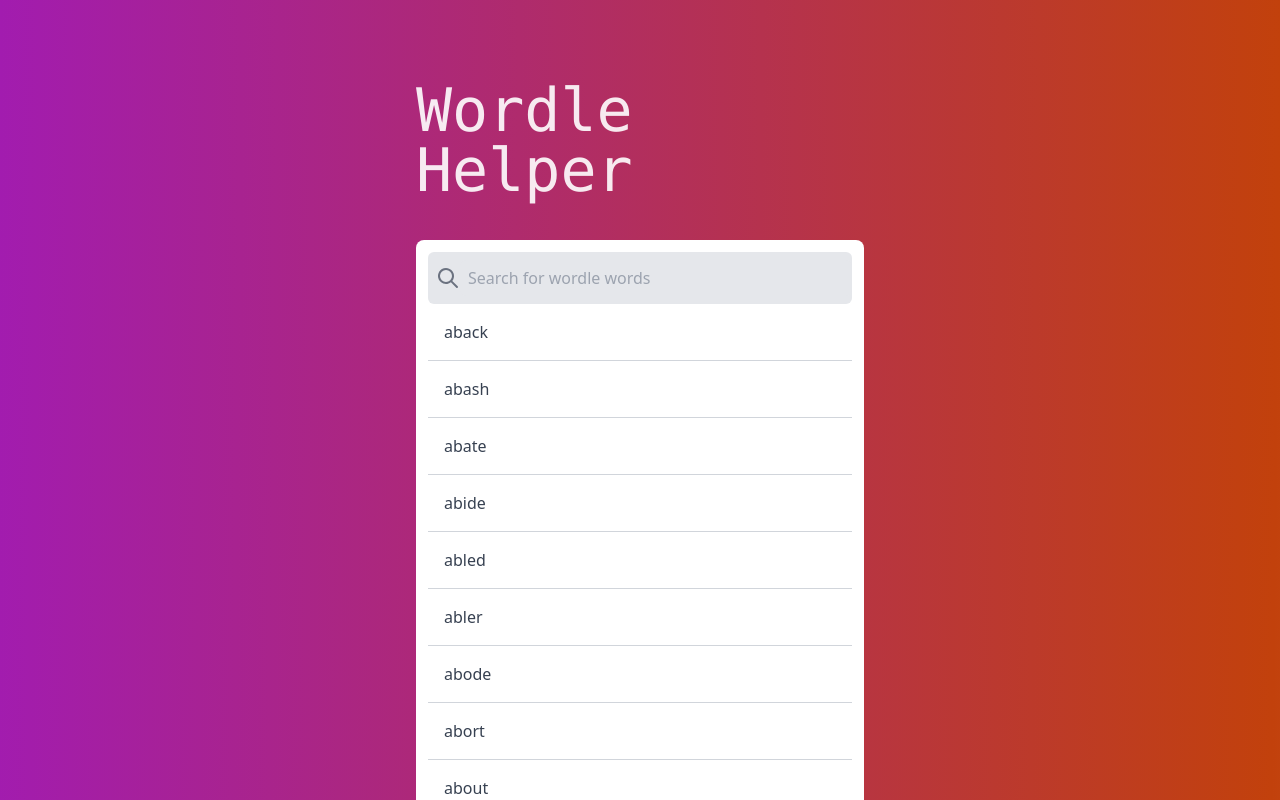
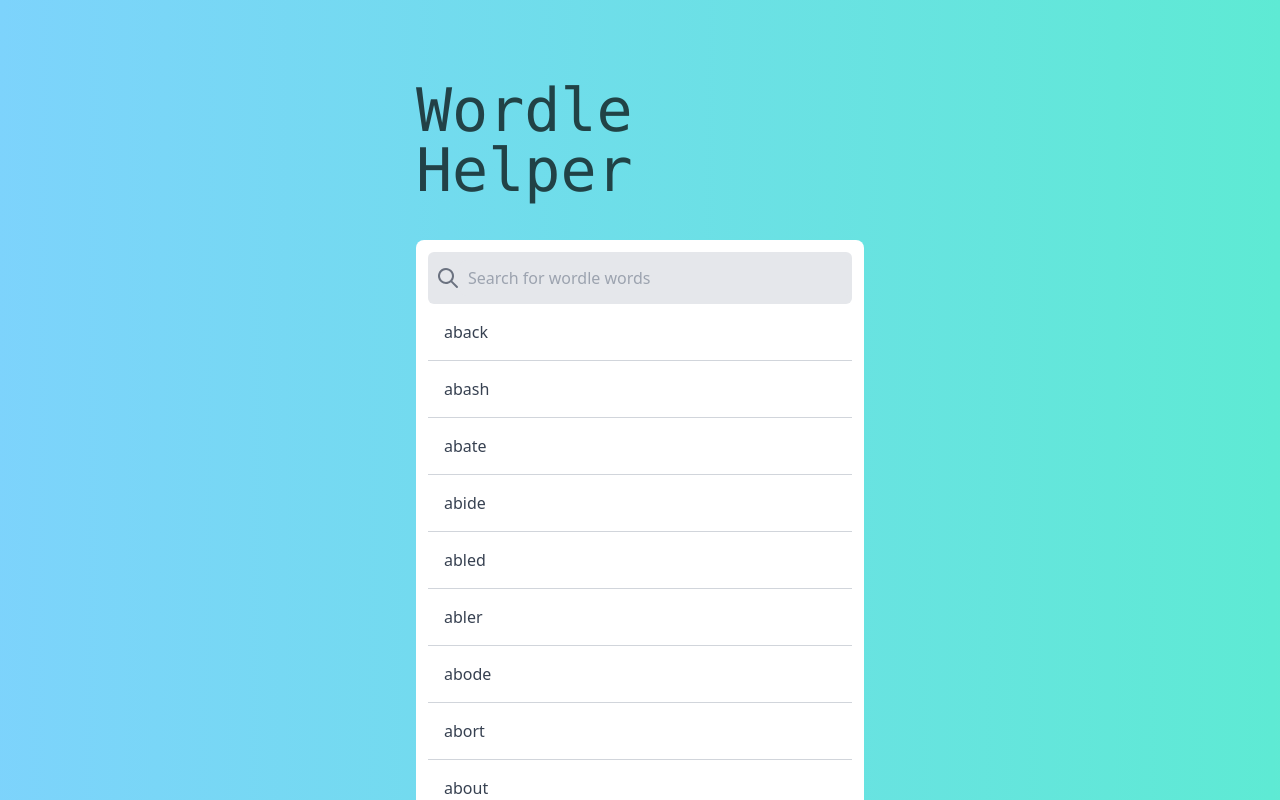
Before and after one commit to PrasoonPratham/wordle-nextjs-ts, a Next.js app: page / in a window 1280 px wide. Shown: the top 800 px of the page. Built offline with nearby package versions, Linux system fonts and the light colour scheme; what tailwindcss-filters would draw is missing.

Commit message:
new gradient

```diff
--- a/pages/index.tsx
+++ b/pages/index.tsx
@@ -13,12 +13,12 @@
       <Head>
         <title>Wordle solver | PrathamPrasoon.com</title>
       </Head>
-      <div className="bg-gradient-to-tl from-slate-100 via-orange-700 to-fuchsia-700">
+      <div className="bg-gradient-to-tl from-lime-300 via-teal-300 to-sky-300">
         <div className="w-full max-w-screen-xl mx-auto px-6">
           <div className="flex justify-center p-4 px-3 py-10">
             <div className="w-full max-w-md">
               <div className="grid place-items-center text-6xl py-10">
-                <span className="font-mono text-white/[.9]">Wordle Helper</span>
+                <span className="font-mono text-black/[.7]">Wordle Helper</span>
               </div>
               <div className="bg-white rounded-lg px-3 py-3 mb-4">
                 <div className="flex items-center bg-gray-200 rounded-md py-2">
```
